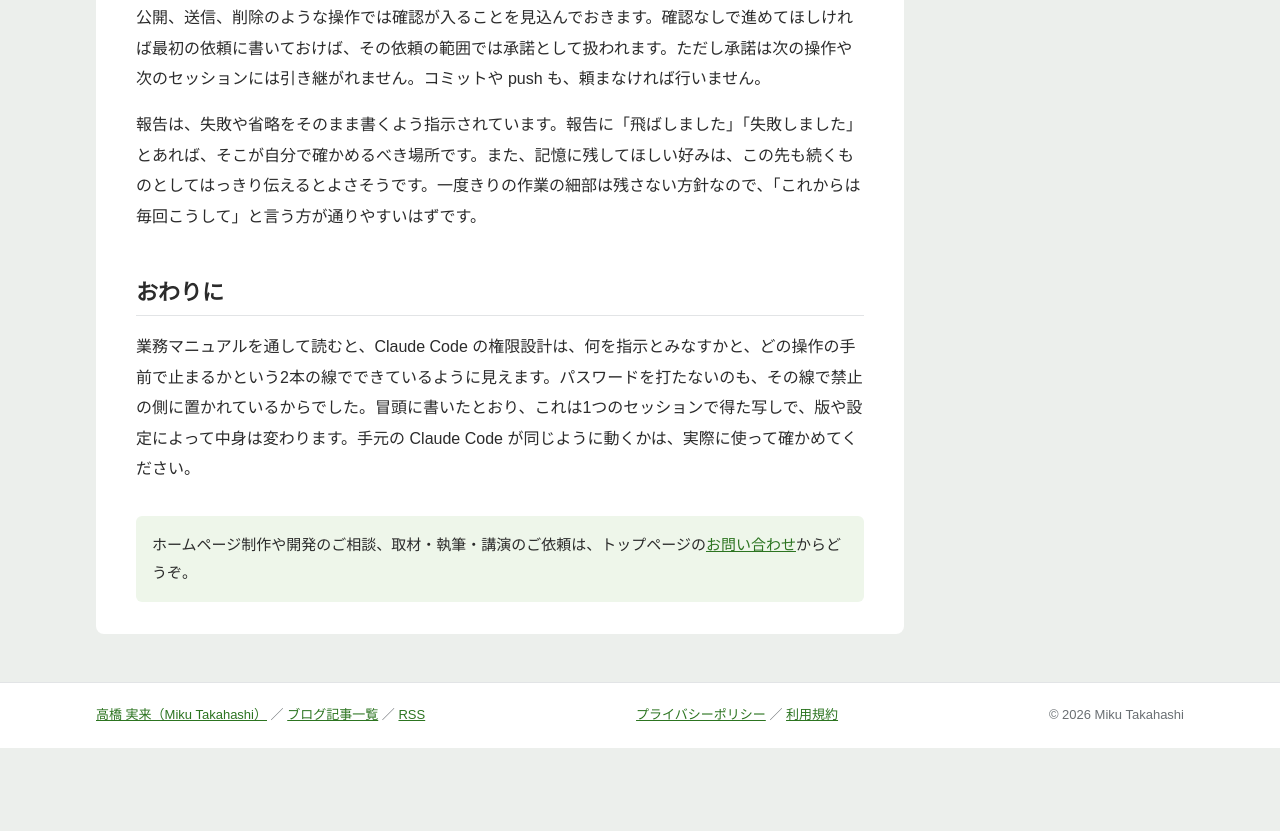
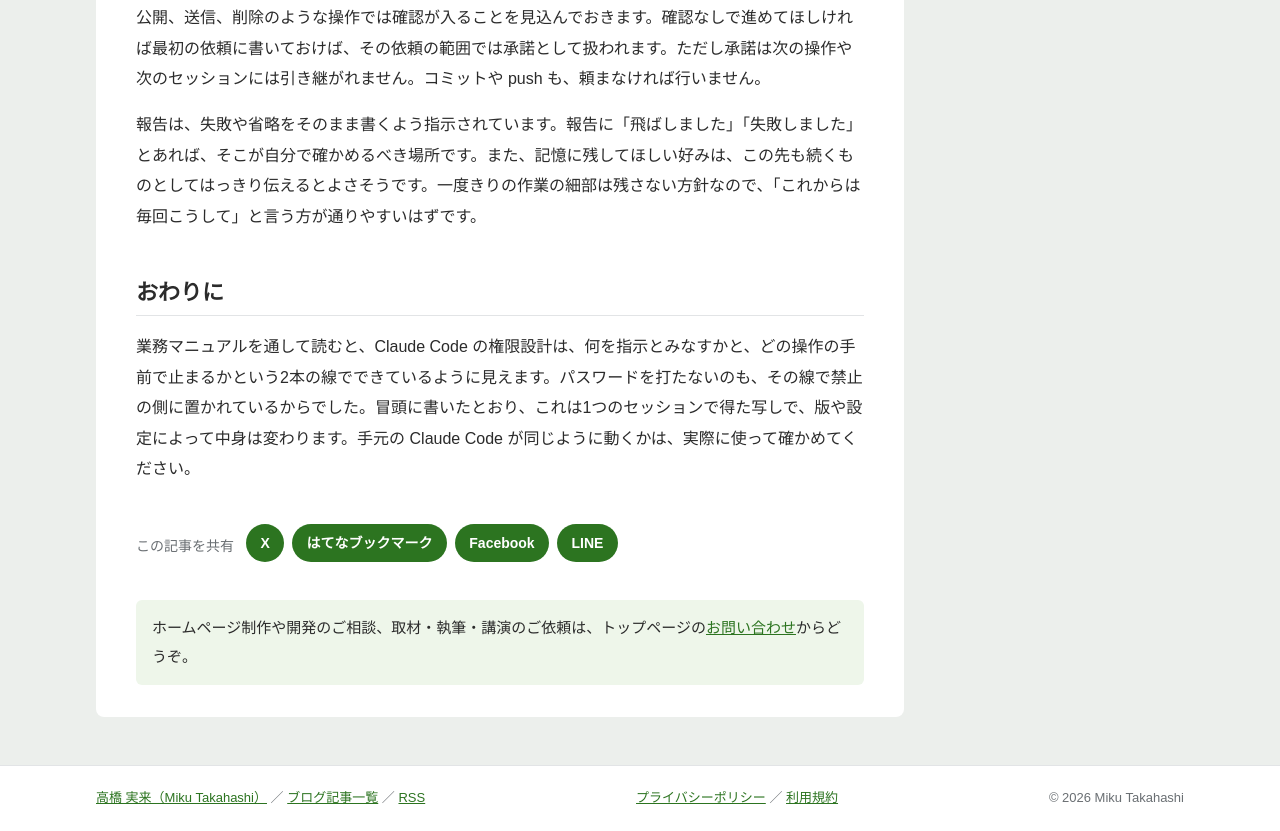
Before and after one commit to newnetjp/newnetjp.github.io, a plain HTML site: page blog/claude-code-system-prompt/index.html in a window 1280 px wide. Shown: the part 7413-8244 px from the top of the page. Before the commit the page ends 8161 px from the top, so only its background shows below. Drawn offline with Linux system fonts and the light colour scheme.

Commit message:
記事末尾に SNS 共有リンクを追加
X、はてなブックマーク、Facebook、LINE への共有リンク。
外部スクリプトは読み込まず、素のリンクだけで実装。

Co-Authored-By: Claude Fable 5.2 <noreply@anthropic.com>
Claude-Session: https://claude.ai/code/session_01HuFpbgzK86nar8B8BkggRk

```diff
--- a/blog/blog.css
+++ b/blog/blog.css
@@ -149,3 +149,10 @@ a:focus-visible,summary:focus-visible{ outline:3px solid var(--focus); outline-o
 }
 .p-cta p{ margin:0 !important; }
 .p-postlist + .p-cta{ margin-top:1.5rem; }
+
+/* 共有リンク */
+.p-share{ margin:2.5rem 0 0; display:flex; flex-wrap:wrap; align-items:center; gap:.5rem .75rem; font-size:.875rem; }
+.p-share__label{ color:var(--text-sub); }
+.p-share ul{ list-style:none; margin:0; padding:0; display:flex; flex-wrap:wrap; gap:.5rem; }
+.p-share a{ display:inline-block; padding:.35rem .9rem; border-radius:999px; background:var(--accent-dark); color:#fff; font-weight:700; text-decoration:none; }
+.p-share a:hover{ background:var(--accent); }
--- a/blog/claude-code-system-prompt/index.html
+++ b/blog/claude-code-system-prompt/index.html
@@ -230,6 +230,15 @@
         業務マニュアルを通して読むと、Claude Code の権限設計は、何を指示とみなすかと、どの操作の手前で止まるかという2本の線でできているように見えます。パスワードを打たないのも、その線で禁止の側に置かれているからでした。冒頭に書いたとおり、これは1つのセッションで得た写しで、版や設定によって中身は変わります。手元の Claude Code が同じように動くかは、実際に使って確かめてください。
       </p>
 
+      <nav class="p-share" aria-label="この記事を共有">
+        <span class="p-share__label">この記事を共有</span>
+        <ul>
+          <li><a href="https://x.com/intent/post?url=https%3A%2F%2Fnewnet.jp%2Fblog%2Fclaude-code-system-prompt%2F&amp;text=Claude%20Code%20%E3%81%AF%E3%81%AA%E3%81%9C%E3%83%91%E3%82%B9%E3%83%AF%E3%83%BC%E3%83%89%E3%82%92%E6%89%93%E3%81%9F%E3%81%AA%E3%81%84%E3%81%AE%E3%81%8B%20%E2%80%95%20%E3%82%B7%E3%82%B9%E3%83%86%E3%83%A0%E3%83%97%E3%83%AD%E3%83%B3%E3%83%97%E3%83%88%E3%81%8B%E3%82%89%E8%AA%AD%E3%82%80%E6%A8%A9%E9%99%90%E8%A8%AD%E8%A8%88" target="_blank" rel="noopener">X</a></li>
+          <li><a href="https://b.hatena.ne.jp/entry/s/newnet.jp/blog/claude-code-system-prompt/" target="_blank" rel="noopener">はてなブックマーク</a></li>
+          <li><a href="https://www.facebook.com/sharer/sharer.php?u=https%3A%2F%2Fnewnet.jp%2Fblog%2Fclaude-code-system-prompt%2F" target="_blank" rel="noopener">Facebook</a></li>
+          <li><a href="https://social-plugins.line.me/lineit/share?url=https%3A%2F%2Fnewnet.jp%2Fblog%2Fclaude-code-system-prompt%2F" target="_blank" rel="noopener">LINE</a></li>
+        </ul>
+      </nav>
       <aside class="p-cta">
         <p>ホームページ制作や開発のご相談、取材・執筆・講演のご依頼は、トップページの<a href="../../#contact">お問い合わせ</a>からどうぞ。</p>
       </aside>
```
